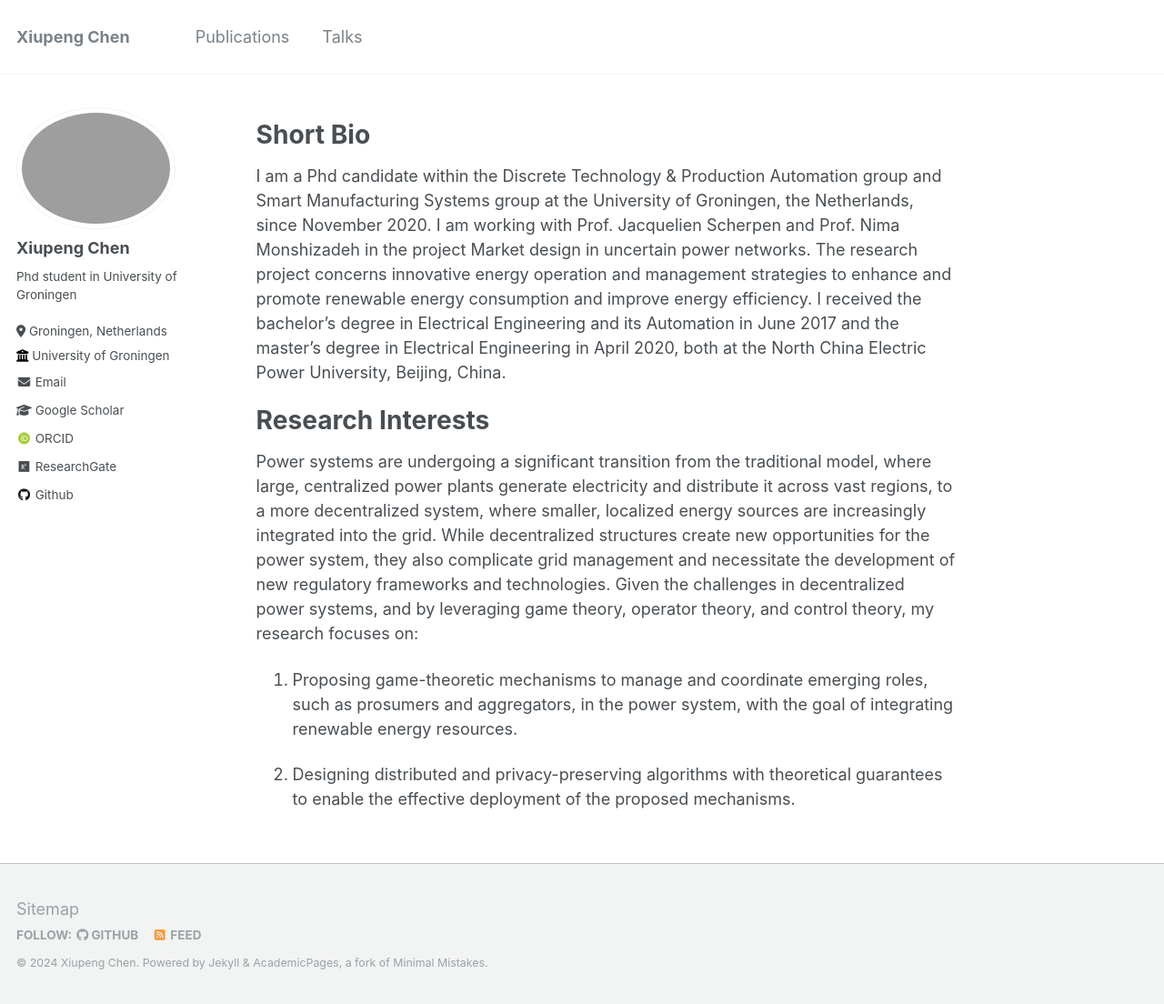
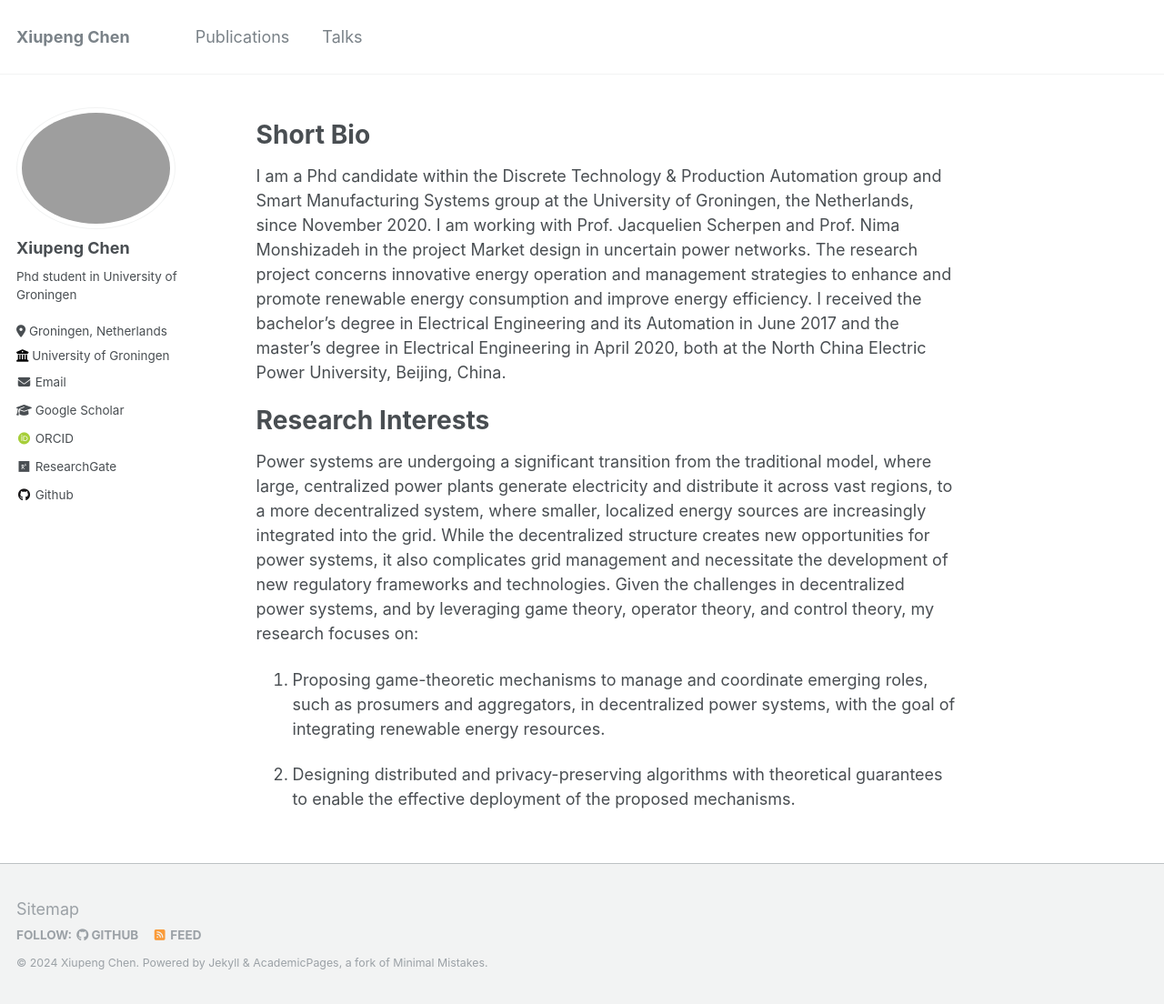
Before and after one commit to XiupengChen/XiupengChen.github.io, a Jekyll site: the page built from _pages/about.md, in a window 1280 px wide and 1104 px high. Shown: the whole window at 91% size. Built offline with Jekyll 4.4.1, drawn with Linux system fonts in a browser that asks for light colours; some web fonts are replaced.

Commit message:
Update about.md

```diff
--- a/_pages/about.md
+++ b/_pages/about.md
@@ -16,8 +16,8 @@ I am a Phd candidate within the Discrete Technology & Production Automation grou
 Research Interests
 ===
 
-Power systems are undergoing a significant transition from the traditional model, where large, centralized power plants generate electricity and distribute it across vast regions, to a more decentralized system, where smaller, localized energy sources are increasingly integrated into the grid. While decentralized structures create new opportunities for the power system, they also complicate grid management and necessitate the development of new regulatory frameworks and technologies. Given the challenges in decentralized power systems, and by leveraging game theory, operator theory, and control theory, my research focuses on:
+Power systems are undergoing a significant transition from the traditional model, where large, centralized power plants generate electricity and distribute it across vast regions, to a more decentralized system, where smaller, localized energy sources are increasingly integrated into the grid. While the decentralized structure creates new opportunities for power systems, it also complicates grid management and necessitate the development of new regulatory frameworks and technologies. Given the challenges in decentralized power systems, and by leveraging game theory, operator theory, and control theory, my research focuses on:
 
-1. Proposing game-theoretic mechanisms to manage and coordinate emerging roles, such as prosumers and aggregators, in the power system, with the goal of integrating renewable energy resources.
+1. Proposing game-theoretic mechanisms to manage and coordinate emerging roles, such as prosumers and aggregators, in decentralized power systems, with the goal of integrating renewable energy resources.
 
 2. Designing distributed and privacy-preserving algorithms with theoretical guarantees to enable the effective deployment of the proposed mechanisms.
```
